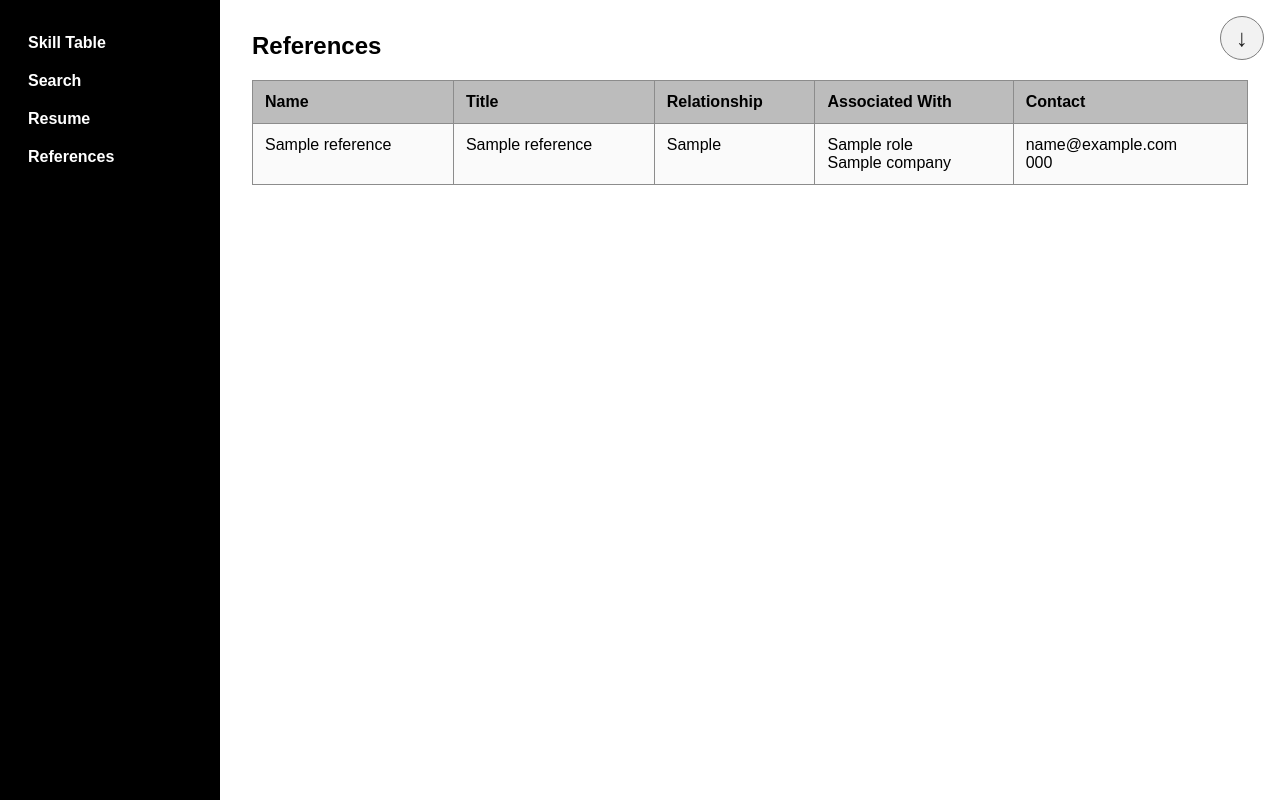
After one commit to CategorIAN/Career, a Django app: page /references/ in a window 1280 px wide. The commit adds this page. Run offline with Django 5.2, Linux system fonts and the light colour scheme; tables that the repository leaves empty hold one stand-in row (values such as "Sample post").

Commit message:
Made references page.

```diff
--- a/mysite/app/templates/app/base.html
+++ b/mysite/app/templates/app/base.html
@@ -185,6 +185,7 @@
             <a class="nav-link" href="{% url 'skills' %}">Skill Table</a>
             <a class="nav-link" href="{% url 'search' %}">Search</a>
             <a class="nav-link" href="{% url 'resume' %}">Resume</a>
+            <a class="nav-link" href="{% url 'references' %}">References</a>
         </nav>
 
         <main class="page-content">
--- /dev/null
+++ b/mysite/app/templates/app/references.html
@@ -0,0 +1,173 @@
+{% extends "app/base.html" %}
+
+{% block title %}References{% endblock %}
+
+{% block content %}
+<style>
+    .references-page {
+        margin: 1rem;
+    }
+
+    .references-page h1 {
+        margin-top: 0;
+    }
+
+    .references-download-button {
+        position: fixed;
+        top: 1rem;
+        right: 1rem;
+        width: 2.75rem;
+        height: 2.75rem;
+        border: 1px solid #7d7d7d;
+        border-radius: 999px;
+        background: #f2f2f2;
+        color: #222;
+        font-size: 1.5rem;
+        line-height: 1;
+        cursor: pointer;
+    }
+
+    .references-download-button:hover {
+        background: #e7e7e7;
+    }
+
+    .references-page p {
+        margin-bottom: 1rem;
+    }
+
+    .references-table {
+        width: 100%;
+        border-collapse: collapse;
+        background: #f3f3f3;
+        border: 1px solid #8c8c8c;
+    }
+
+    .references-table th,
+    .references-table td {
+        padding: 0.75rem;
+        border: 1px solid #8c8c8c;
+        vertical-align: top;
+        text-align: left;
+    }
+
+    .references-table th {
+        background: #bcbcbc;
+    }
+
+    .references-table td {
+        background: #fafafa;
+    }
+
+    .references-table tr:nth-child(even) td {
+        background: #f2f2f2;
+    }
+
+    @media print {
+        @page {
+            size: landscape;
+            margin: 0.5in;
+        }
+
+        .sidebar,
+        .references-download-button {
+            display: none !important;
+        }
+
+        body {
+            margin: 0;
+        }
+
+        .page-content {
+            padding: 0;
+        }
+
+        .references-page {
+            margin: 0.5in;
+            box-sizing: border-box;
+        }
+    }
+
+</style>
+
+<button
+    type="button"
+    class="references-download-button"
+    aria-label="Download references as PDF"
+    title="Download references as PDF"
+    id="references-download-button"
+>
+    &darr;
+</button>
+
+<section class="references-page">
+    <h1>References</h1>
+
+    {% if references %}
+        <table class="references-table">
+            <thead>
+                <tr>
+                    <th>Name</th>
+                    <th>Title</th>
+                    <th>Relationship</th>
+                    <th>Associated With</th>
+                    <th>Contact</th>
+                </tr>
+            </thead>
+            <tbody>
+                {% for reference in references %}
+                    <tr>
+                        <td>{{ reference.name }}</td>
+                        <td>{{ reference.title|default:"-" }}</td>
+                        <td>{{ reference.relationship|default:"-" }}</td>
+                        <td>
+                            {% if reference.role %}
+                                {{ reference.role.title }}
+                                {% if reference.role.company %}
+                                    <br>{{ reference.role.company.name }}
+                                {% endif %}
+                            {% elif reference.education %}
+                                {{ reference.education.degree }}
+                                {% if reference.education.school %}
+                                    <br>{{ reference.education.school.name }}
+                                {% endif %}
+                            {% else %}
+                                -
+                            {% endif %}
+                        </td>
+                        <td>
+                            {% if reference.email %}
+                                <div>{{ reference.email }}</div>
+                            {% endif %}
+                            {% if reference.phone %}
+                                <div>{{ reference.phone }}</div>
+                            {% endif %}
+                            {% if not reference.email and not reference.phone %}
+                                -
+                            {% endif %}
+                        </td>
+                    </tr>
+                {% endfor %}
+            </tbody>
+        </table>
+    {% else %}
+        <p>No references found.</p>
+    {% endif %}
+</section>
+<script>
+    const referencesDownloadButton = document.getElementById("references-download-button");
+    const originalTitle = document.title;
+
+    const restoreTitle = () => {
+        document.title = originalTitle;
+    };
+
+    if (referencesDownloadButton) {
+        referencesDownloadButton.addEventListener("click", () => {
+            document.title = "Ian_Kessler_References";
+            window.print();
+        });
+    }
+
+    window.addEventListener("afterprint", restoreTitle);
+</script>
+{% endblock %}
--- a/mysite/app/urls.py
+++ b/mysite/app/urls.py
@@ -6,4 +6,5 @@ urlpatterns = [
     path("skills/", views.skill_formset_view, name="skills"),
     path("search", views.search_view, name="search"),
     path("resume/", views.resume_view, name="resume"),
+    path("references/", views.references_view, name="references"),
 ]
--- a/mysite/app/views.py
+++ b/mysite/app/views.py
@@ -6,7 +6,7 @@ from datetime import datetime, UTC
 from urllib.parse import urlencode
 
 from .forms import SkillForm, SkillFormSet
-from .models import Skill, Education, Role, ProfileSetting, Project
+from .models import Skill, Education, Role, ProfileSetting, Project, Reference
 
 from freelancersdk.session import Session
 from freelancersdk.resources.projects import search_projects
@@ -178,3 +178,24 @@ def resume_view(request):
             "skills": skills,
         },
     )
+
+
+def references_view(request):
+    references = (
+        Reference.objects
+        .select_related(
+            "role",
+            "role__company",
+            "education",
+            "education__school",
+        )
+        .order_by("-preferred", "name")
+    )
+
+    return render(
+        request,
+        "app/references.html",
+        {
+            "references": references,
+        },
+    )
```
